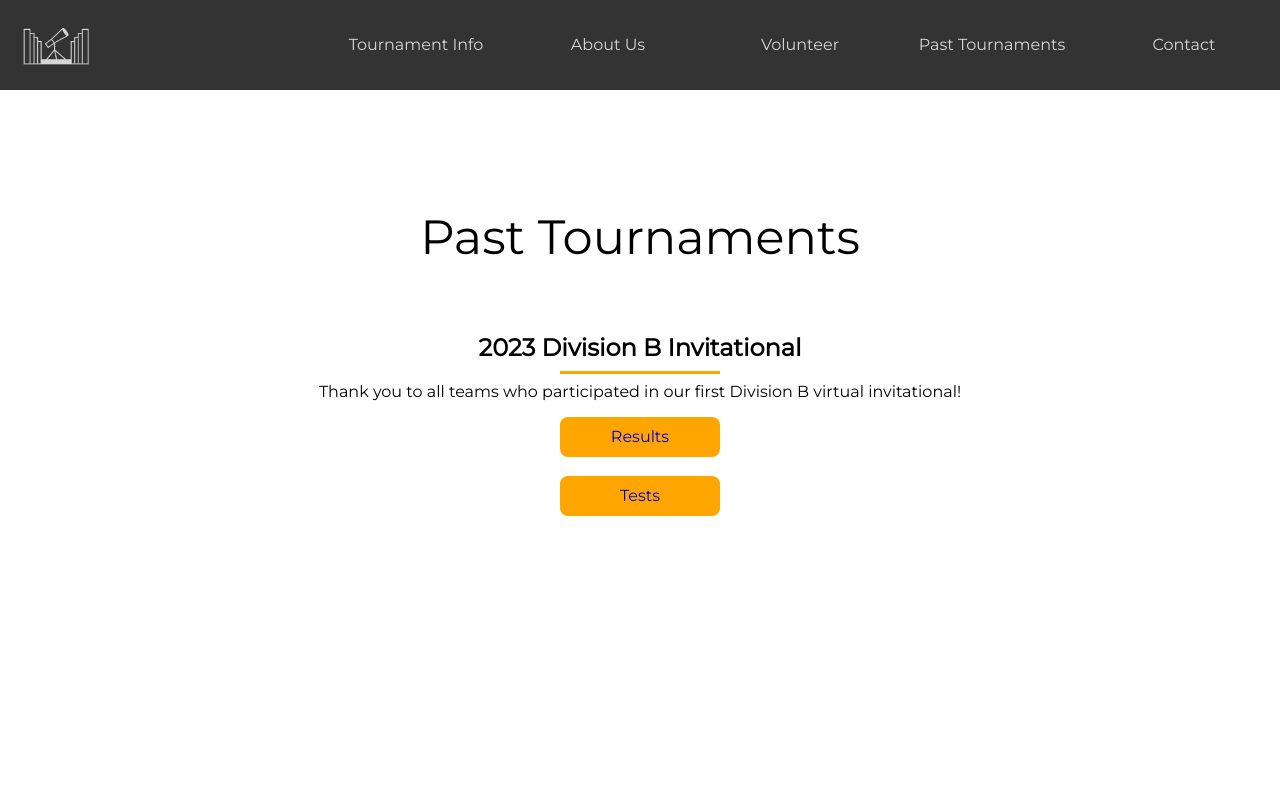
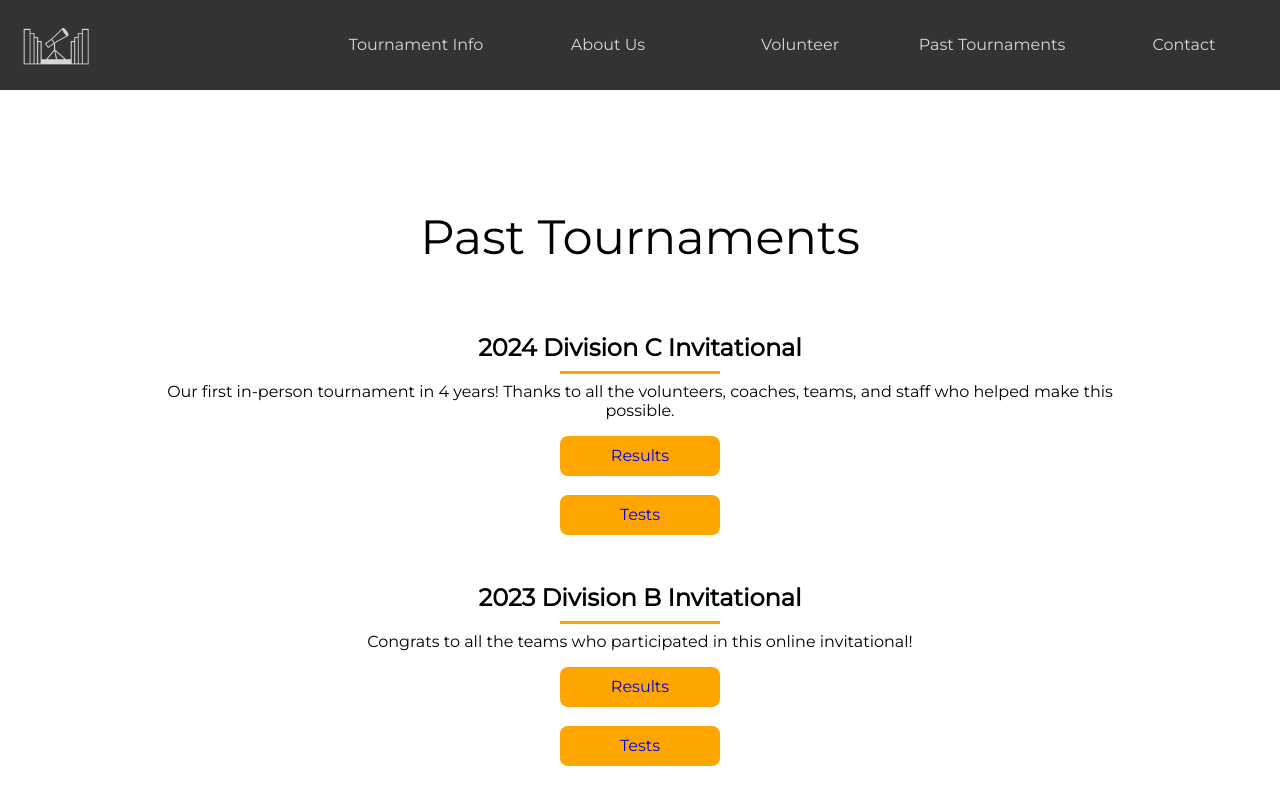
Before and after one commit to Pojoto/sovt-website, a SvelteKit app: page /past-tournaments in a window 1280 px wide. Shown: the top 804 px of the page. Built offline with nearby package versions, Linux system fonts and the light colour scheme.

Commit message:
added 2024 div c invitational

```diff
--- a/src/routes/past-tournaments/+page.svelte
+++ b/src/routes/past-tournaments/+page.svelte
@@ -17,12 +17,26 @@
 
     <div class="section">
         <h2>
+            2024 Division C Invitational
+        </h2>
+
+        <p style="">
+            Our first in-person tournament in 4 years! Thanks to all the volunteers, coaches, teams, and staff who helped make this possible.
+        </p>
+
+        <Button text="Results" url="https://www.duosmium.org/results/2024-01-27_virginia_tech_invitational_c/"/>
+        <br>
+        <Button text="Tests" url="https://drive.google.com/drive/folders/1CC2sOz8P2mDImZ6BAsIeiUmVzH1c3Rb9"/>
+
+    </div>
+
+    <div class="section">
+        <h2>
             2023 Division B Invitational
         </h2>
 
         <p style="">
-            Thank you to all teams who participated in our first Division B virtual invitational!
-
+            Congrats to all the teams who participated in this online invitational!
         </p>
 
         <Button text="Results" url="https://www.duosmium.org/results/2023-01-21_virginia_tech_invitational_b/"/>
```
